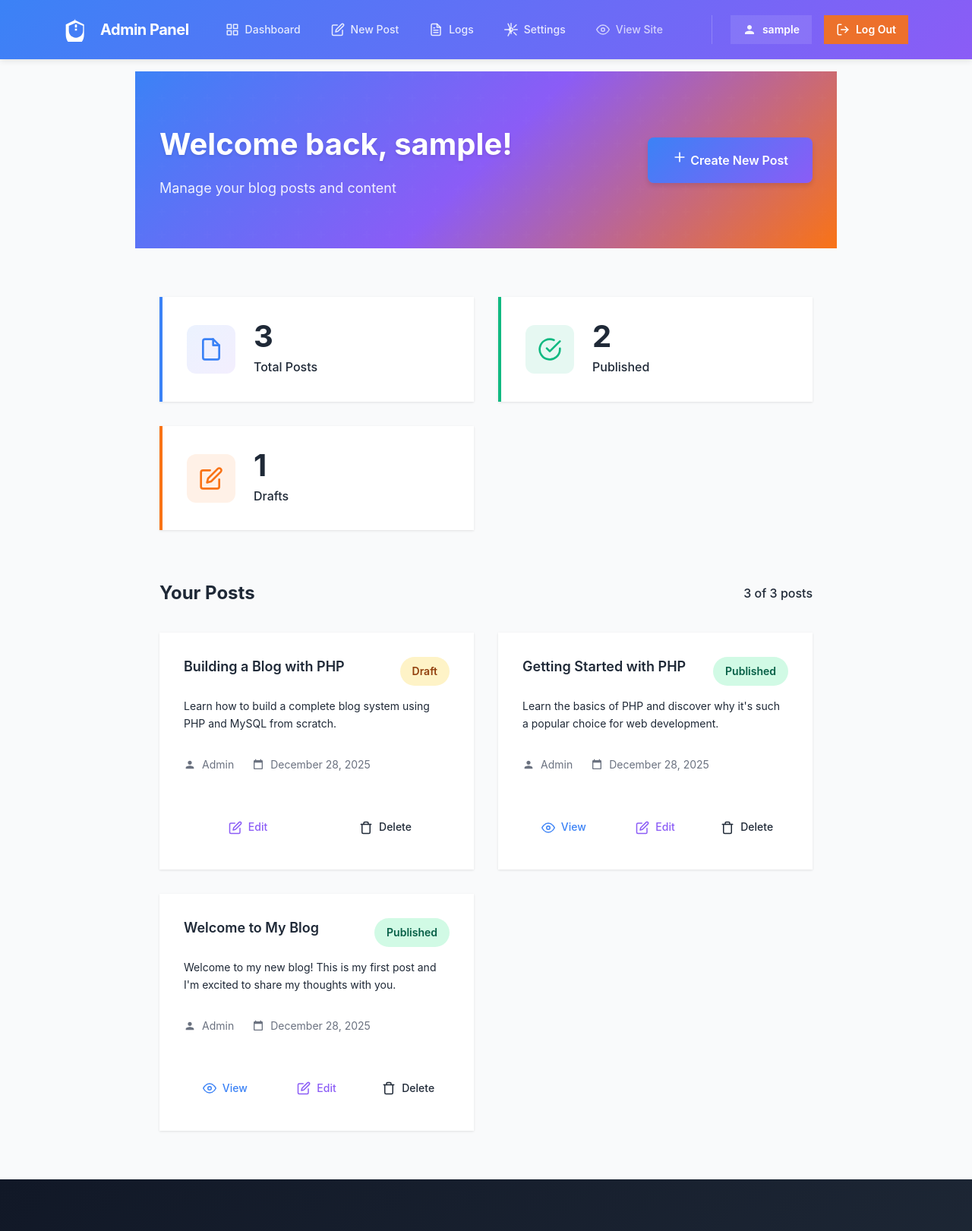
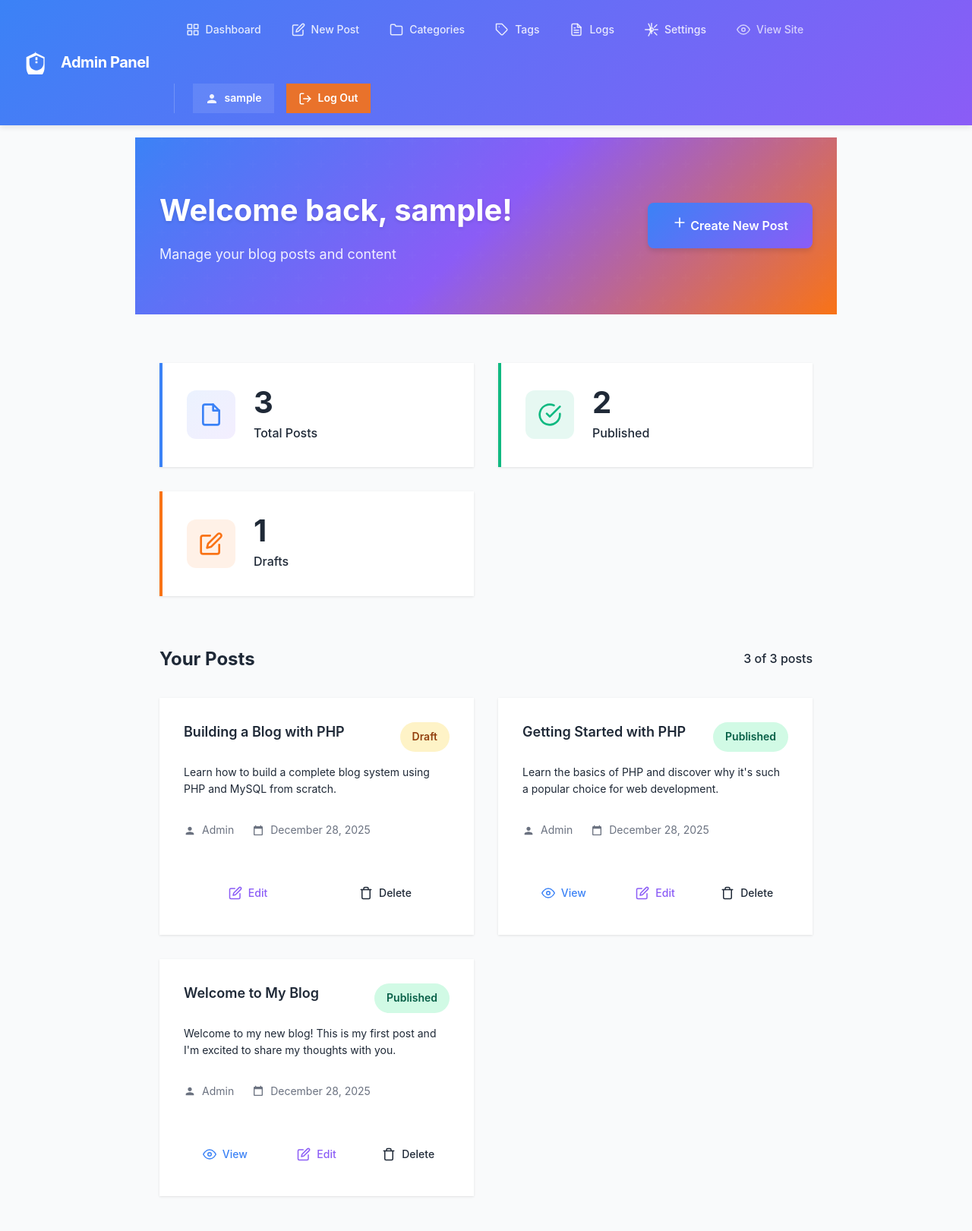
Before and after one commit to cazmat/pcms, a PHP site: page /admin/index.php in a window 1280 px wide. Shown: the top 1621 px of the page at 76% size. Run offline with PHP 8.4, Linux system fonts and the light colour scheme; the visitor is signed in with stand-in values (Sample User, id 1); data comes from the database, SQL or seed files in the repository; some libraries are stand-ins or nearby versions.

Commit message:
Add Categories and Tags links to admin navigation

```diff
--- a/templates/partials/admin-header.php
+++ b/templates/partials/admin-header.php
@@ -24,6 +24,19 @@
                         <path d="M18.5 2.5a2.121 2.121 0 0 1 3 3L12 15l-4 1 1-4 9.5-9.5z"/>
                     </svg>
                     <span>New Post</span>
+                </a>
+                <a href="{{ $system->get_setting('base_url') }}/admin/categories.php" class="admin-nav-link">
+                    <svg width="18" height="18" fill="none" stroke="currentColor" stroke-width="2" stroke-linecap="round" stroke-linejoin="round" viewBox="0 0 24 24">
+                        <path d="M22 19a2 2 0 0 1-2 2H4a2 2 0 0 1-2-2V5a2 2 0 0 1 2-2h5l2 3h9a2 2 0 0 1 2 2z"/>
+                    </svg>
+                    <span>Categories</span>
+                </a>
+                <a href="{{ $system->get_setting('base_url') }}/admin/tags.php" class="admin-nav-link">
+                    <svg width="18" height="18" fill="none" stroke="currentColor" stroke-width="2" stroke-linecap="round" stroke-linejoin="round" viewBox="0 0 24 24">
+                        <path d="M20.59 13.41l-7.17 7.17a2 2 0 0 1-2.83 0L2 12V2h10l8.59 8.59a2 2 0 0 1 0 2.82z"/>
+                        <line x1="7" y1="7" x2="7.01" y2="7"/>
+                    </svg>
+                    <span>Tags</span>
                 </a>
                 <a href="{{ $system->get_setting('base_url') }}/admin/logs.php" class="admin-nav-link">
                     <svg width="18" height="18" fill="none" stroke="currentColor" stroke-width="2" stroke-linecap="round" stroke-linejoin="round" viewBox="0 0 24 24">
```
Also changed, not shown: TODO.md (+1 -1 lines).
